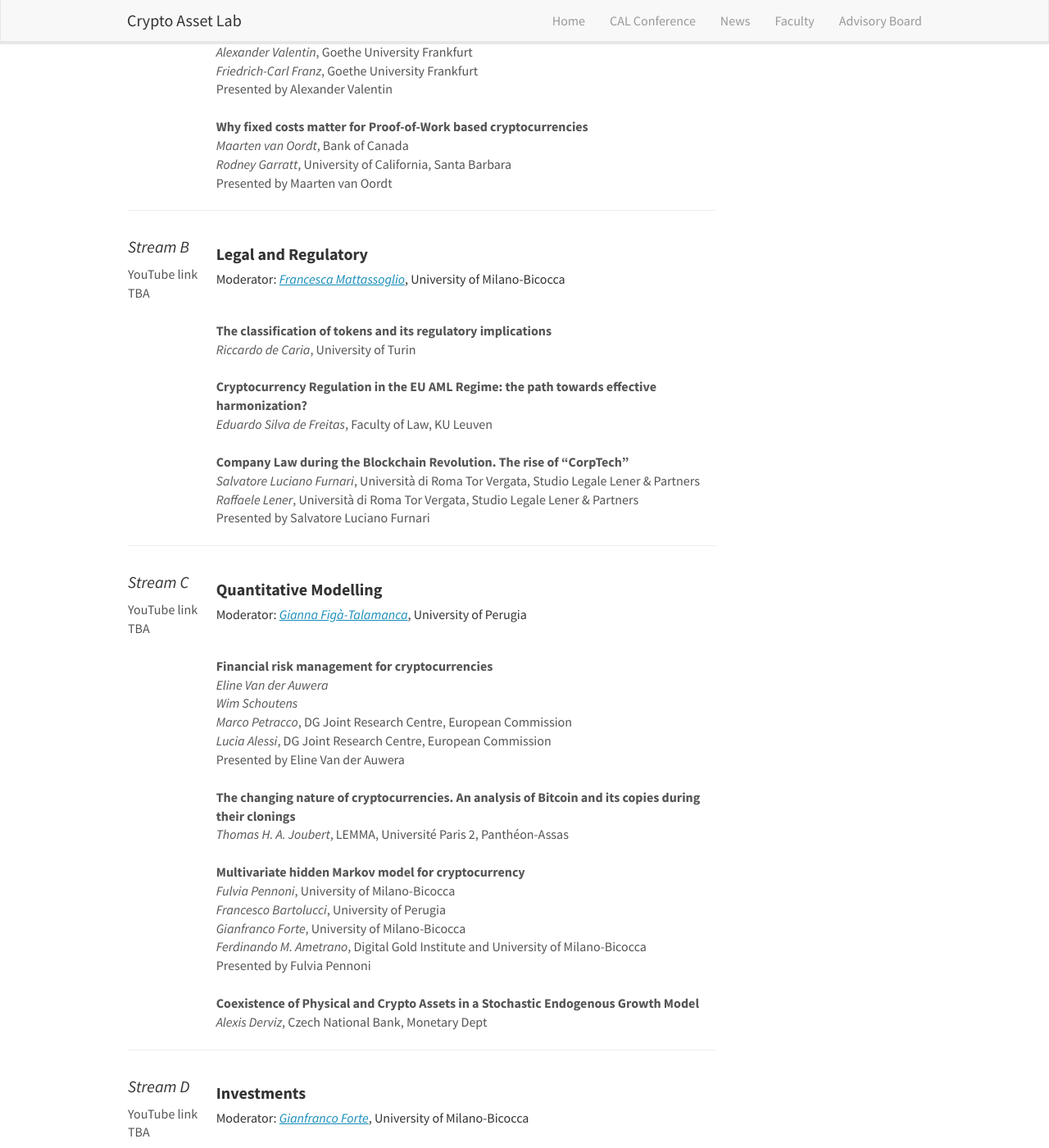
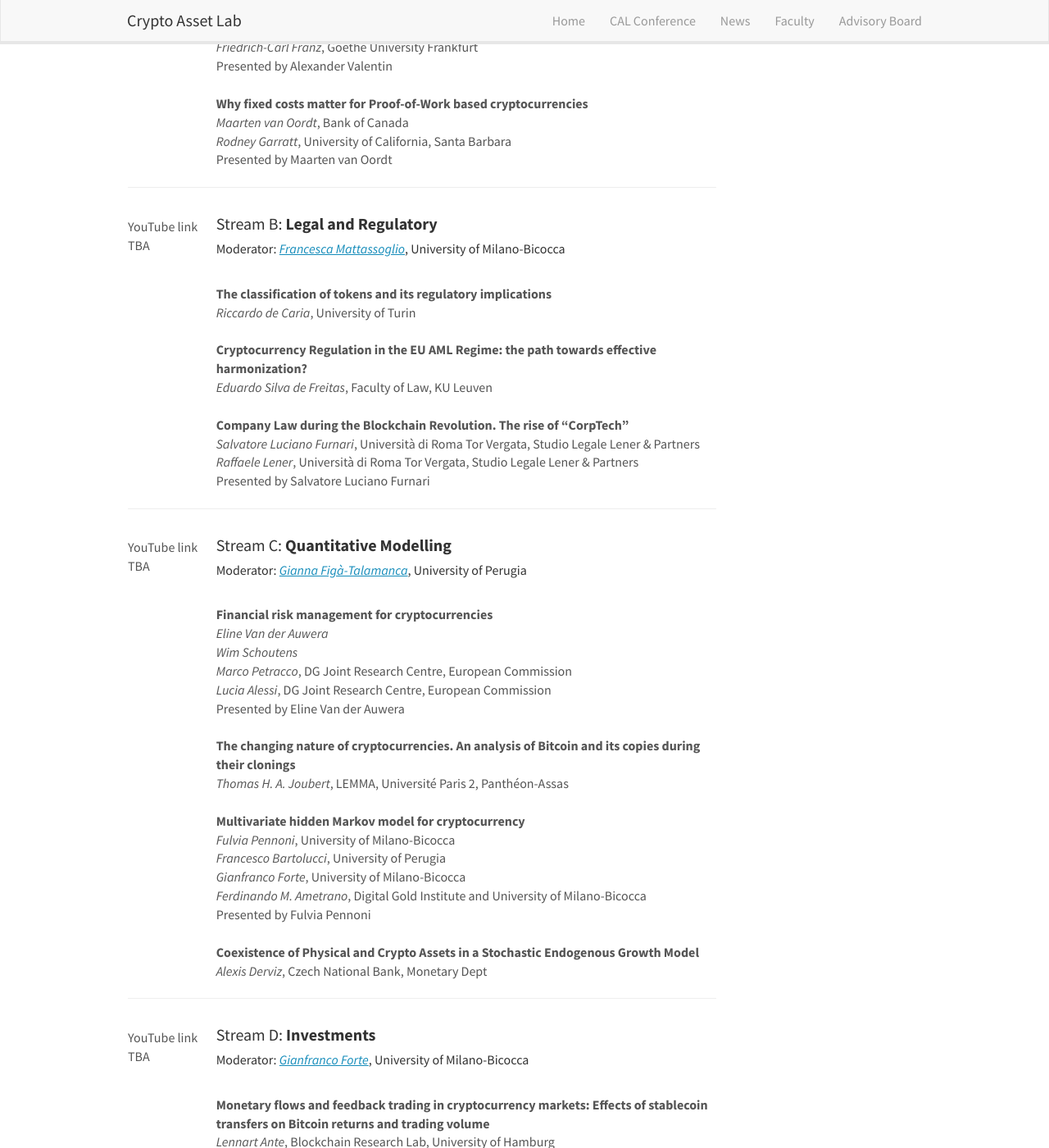
Before and after one commit to cryptoassetlab/cryptoassetlab.github.io, a Jekyll site: the page built from _pages/cal2020-program.html, in a window 1280 px wide and 1400 px high, scrolled down 1531 px. Shown: the whole window at 82% size. Built offline with Jekyll 4.4.1, drawn with Linux system fonts in a browser that asks for light colours; nearby versions of some CDN libraries.

Commit message:
cleaned up

```diff
--- a/_pages/cal2020-program.html
+++ b/_pages/cal2020-program.html
@@ -58,7 +58,6 @@ permalink: /cal2020-program/
       <table width="100%">
         <tr>
           <td width="15%">
-            <h4><i></i></h4>
             YouTube link TBA
           </td>
           <td width="85%">
@@ -117,11 +116,10 @@ permalink: /cal2020-program/
         <table width="100%">
           <tr>
             <td width="15%">
-              <h4><i>Stream A</i></h4>
               YouTube link TBA
             </td>
             <td width="85%">
-              <h4><b>Crypto-Economics</b></h4>
+              <h4>Stream A: <b>Crypto-Economics</b></h4>
               <h5>Moderator: <a href="https://www.unimib.it/paola-agnese-bongini"><i>Paola A. Bongini</i></a>,
                 University of Milano-Bicocca<br></h5>
             </td>
@@ -169,11 +167,10 @@ permalink: /cal2020-program/
         <table width="100%">
           <tr>
             <td width="15%">
-              <h4><i>Stream B</i></h4>
               YouTube link TBA
             </td>
             <td width="85%">
-              <h4><b>Legal and Regulatory</b></h4>
+              <h4>Stream B: <b>Legal and Regulatory</b></h4>
               <h5>Moderator: <a href="https://www.unimib.it/francesca-mattassoglio"><i>Francesca Mattassoglio</i></a>,
                 University of Milano-Bicocca<br></h5>
             </td>
@@ -221,11 +218,10 @@ permalink: /cal2020-program/
         <table width="100%">
           <tr>
             <td width="15%">
-              <h4><i>Stream C</i></h4>
               YouTube link TBA
             </td>
             <td width="85%">
-              <h4><b>Quantitative Modelling</b></h4>
+              <h4>Stream C: <b>Quantitative Modelling</b></h4>
               <h5>Moderator: <a href="https://www.unipg.it/personale/gianna.figatalamanca/"><i>Gianna
                     Figà-Talamanca</i></a>, University of Perugia<br></h5>
             </td>
@@ -273,11 +269,10 @@ permalink: /cal2020-program/
         <table width="100%">
           <tr>
             <td width="15%">
-              <h4><i>Stream D</i></h4>
               YouTube link TBA
             </td>
             <td width="85%">
-              <h4><b>Investments</b></h4>
+              <h4>Stream D: <b>Investments</b></h4>
               <h5>Moderator: <a href="https://www.unimib.it/gianfranco-forte"><i>Gianfranco Forte</i></a>, University of
                 Milano-Bicocca<br></h5>
             </td>
@@ -327,7 +322,6 @@ permalink: /cal2020-program/
           <table width="100%">
             <tr>
               <td width="15%">
-                <h4><i></i></h4>
                 YouTube link TBA
               </td>
               <td width="85%">
```
